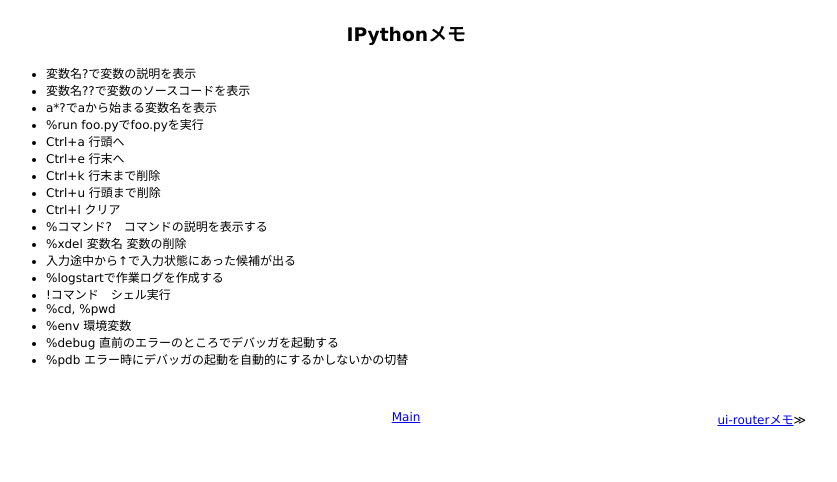
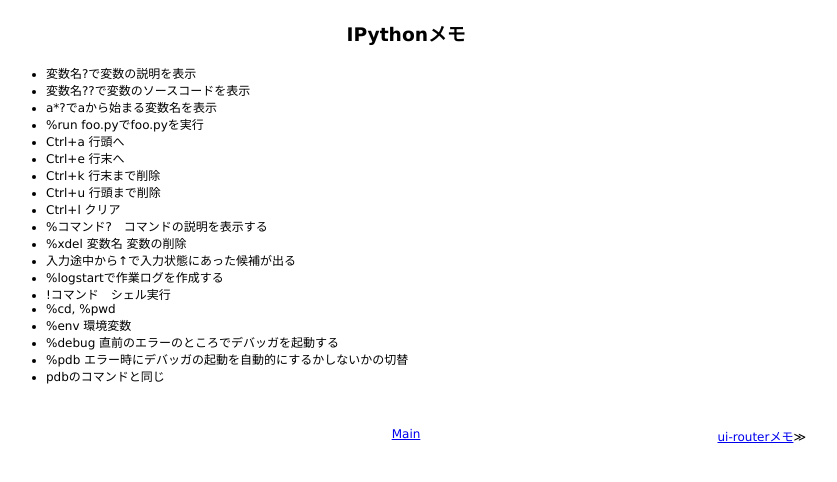
Before and after one commit to 38elements/38elements.github.com, a Jekyll site: the page built from _posts/2015-06-21-ipython.md, in a window 1280 px wide. Shown: the top 482 px of the page, without its empty margins (234-1071 px from the left). Built offline with Jekyll 4.4.1, drawn with Linux system fonts in a browser that asks for light colours; Markdown is read by kramdown in place of the engine named in the settings.

Commit message:
Update 2015-06-21-ipython.md

```diff
--- a/_posts/2015-06-21-ipython.md
+++ b/_posts/2015-06-21-ipython.md
@@ -20,3 +20,4 @@ title: IPythonメモ
 * %env 環境変数
 * %debug 直前のエラーのところでデバッガを起動する
 * %pdb エラー時にデバッガの起動を自動的にするかしないかの切替
+* pdbのコマンドと同じ
```
